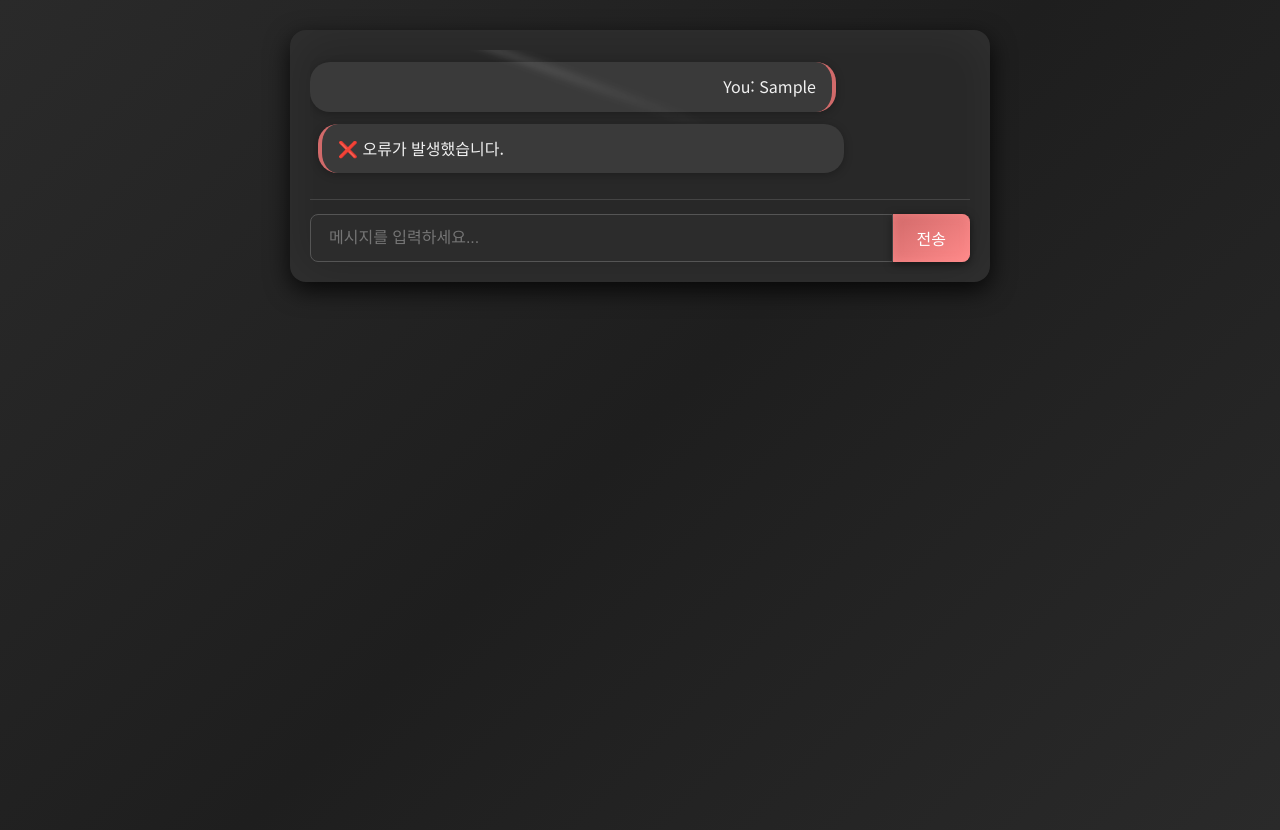
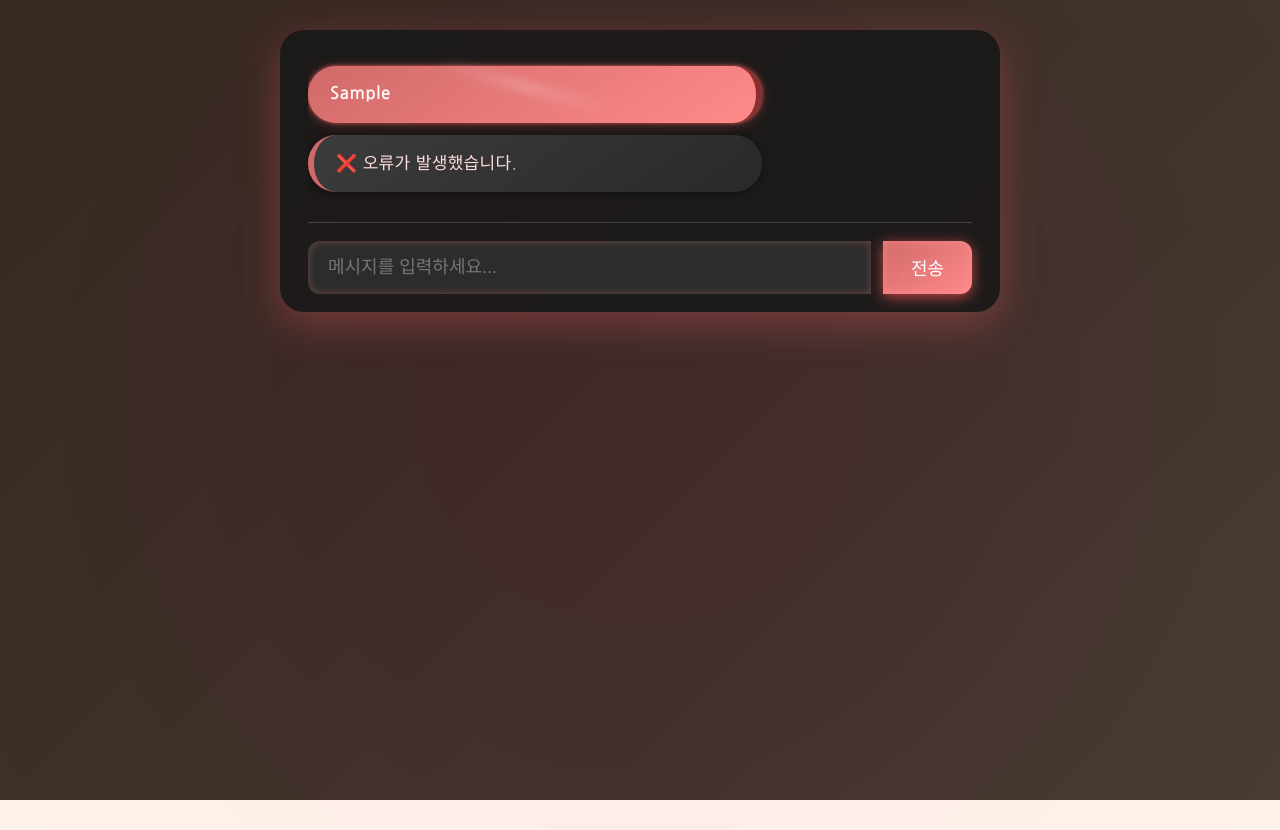
Before and after one commit to INSECT5386/Chat, a plain HTML site: page Web/index.html in a window 1280 px wide. Both pictures are taken after typing "Sample" into the empty fields and a click on the button "전송". After the commit the page ends 800 px from the top, so only its background shows below. Drawn offline with Linux system fonts and the light colour scheme; no server answers.

Commit message:
Update index.html

```diff
--- a/Web/index.html
+++ b/Web/index.html
@@ -5,145 +5,211 @@
 <meta name="viewport" content="width=device-width, initial-scale=1" />
 <title>S3GeN 챗봇</title>
 <style>
-  @import url('https://fonts.googleapis.com/css2?family=Noto+Sans+KR:wght@400;500&display=swap');
+  @import url('https://fonts.googleapis.com/css2?family=Nanum+Gothic:wght@400;700&display=swap');
 
-  html, body {
-    margin: 0;
+  /* Reset & 기본 세팅 */
+  * {
+    box-sizing: border-box;
+  }
+
+  body, html {
+    margin: 0; padding: 0;
     height: 100%;
-    background: #1e1e1e;
-    font-family: 'Noto Sans KR', sans-serif;
+    background: linear-gradient(135deg, #141414, #2a2a2a);
+    font-family: 'Nanum Gothic', 'Noto Sans KR', sans-serif;
+    color: #eee;
+    -webkit-font-smoothing: antialiased;
+    -moz-osx-font-smoothing: grayscale;
+    overflow: hidden;
+    user-select: none;
+  }
 
-    /* 은은한 광택 배경 */
-    background: linear-gradient(135deg, #2a2a2a 0%, #1e1e1e 50%, #2a2a2a 100%);
-    background-repeat: no-repeat;
-    background-attachment: fixed;
+  /* 흐릿한 배경효과 */
+  body::before {
+    content: "";
+    position: fixed;
+    top: -50%; left: -50%;
+    width: 200%; height: 200%;
+    background: radial-gradient(circle at center, #ff5f6d 0%, #ffc371 70%);
+    filter: blur(100px);
+    opacity: 0.15;
+    pointer-events: none;
+    z-index: 0;
   }
 
   #chat {
-    max-width: 700px;
+    position: relative;
+    max-width: 720px;
     max-height: 90vh;
     margin: 30px auto;
-    padding: 20px;
-    box-sizing: border-box;
-    background: #282828;
-    border-radius: 16px;
-    box-shadow:
-      0 8px 24px rgba(0,0,0,0.8),
-      inset 0 0 50px 2px rgba(255, 255, 255, 0.04);
+    padding: 24px 28px 18px 28px;
+    background: rgba(24,24,24,0.85);
+    border-radius: 24px;
+    box-shadow: 0 12px 40px rgba(255, 100, 100, 0.3);
     display: flex;
     flex-direction: column;
-    overflow: hidden;
+    z-index: 1;
   }
 
   #messages {
     flex-grow: 1;
     overflow-y: auto;
-    padding-right: 12px;
+    padding-right: 16px;
+    scrollbar-width: thin;
+    scrollbar-color: #d16a6a transparent;
     scroll-behavior: smooth;
+  }
+
+  /* 스크롤바 크롬/엣지/사파리 */
+  #messages::-webkit-scrollbar {
+    width: 8px;
+  }
+  #messages::-webkit-scrollbar-track {
+    background: transparent;
+  }
+  #messages::-webkit-scrollbar-thumb {
+    background-color: #d16a6a;
+    border-radius: 20px;
+    border: 2px solid transparent;
+    background-clip: content-box;
   }
 
   .message {
     position: relative;
     margin: 12px 0;
-    line-height: 1.6;
-    padding: 12px 20px;
-    border-radius: 20px;
-    max-width: 75%;
+    line-height: 1.7;
+    padding: 14px 22px;
+    border-radius: 28px;
+    max-width: 70%;
     white-space: pre-wrap;
     word-wrap: break-word;
-    animation: fadeIn 0.3s ease-in;
-    box-shadow: 0 2px 8px rgba(0,0,0,0.25);
+    font-size: 17px;
+    letter-spacing: 0.02em;
+    box-shadow: 0 2px 12px rgba(0,0,0,0.35);
+    animation: fadeInUp 0.4s ease forwards;
   }
 
-  /* 봇 메시지: 왼쪽 정렬, border-left */
+  /* 봇 메시지 */
   .bot {
     align-self: flex-start;
-    background: #3a3a3a;
-    color: #f0f0f0;
-    text-align: left;
-    margin-left: 8px;
-    border-left: 4px solid #d16a6a;
-    padding-left: 16px;
+    background: linear-gradient(145deg, #3c3c3c, #292929);
+    color: #ffdddd;
+    border-left: 6px solid #d16a6a;
+    padding-left: 22px;
   }
 
-  /* 유저 메시지: 오른쪽 정렬, 봇 말풍선 좌우 반전 스타일 */
+  /* 유저 메시지 */
   .user {
     align-self: flex-end;
-    background: #3a3a3a;
-    color: #f0f0f0;
-    text-align: right;
-    margin-right: 8px;
-    border-right: 4px solid #d16a6a;
-    padding-right: 16px;
+    background: linear-gradient(145deg, #d16a6a, #ff8a8a);
+    color: #fff9f9;
+    border-right: 6px solid #8a2f2f;
+    padding-right: 22px;
+    font-weight: 600;
+    letter-spacing: 0.03em;
+    filter: drop-shadow(0 0 2px #ff6a6a);
   }
 
+  /* 유저 말풍선 반짝임 */
   .user::before {
     content: '';
     position: absolute;
-    top: 10px;
-    right: 20%;
+    top: 14px;
+    right: 22%;
     width: 60%;
-    height: 10px;
-    background: linear-gradient(60deg, rgba(255,255,255,0.15), rgba(255,255,255,0));
+    height: 12px;
+    background: radial-gradient(circle, rgba(255,255,255,0.18), transparent 70%);
     border-radius: 50%;
     pointer-events: none;
-    filter: blur(3px);
-    transform: rotate(20deg);
+    filter: blur(4px);
+    transform: rotate(15deg);
   }
 
+  /* 폼 영역 */
   #inputForm {
     display: flex;
-    border-top: 1px solid #444;
-    padding-top: 14px;
-    margin-top: 14px;
+    border-top: 1.5px solid #444;
+    padding-top: 18px;
+    margin-top: 18px;
+    gap: 12px;
   }
 
   #inputForm input[type="text"] {
     flex-grow: 1;
-    padding: 14px 18px;
-    font-size: 16px;
+    padding: 16px 20px;
+    font-size: 18px;
     background-color: #2c2c2c;
     color: #eee;
-    border: 1px solid #555;
-    border-radius: 8px 0 0 8px;
+    border: none;
+    border-radius: 12px 0 0 12px;
     outline: none;
+    box-shadow:
+      inset 0 0 10px rgba(255, 140, 140, 0.3);
+    transition: background-color 0.25s ease;
+  }
+  #inputForm input[type="text"]:focus {
+    background-color: #3a3a3a;
   }
 
   #inputForm button {
     background: linear-gradient(145deg, #d16a6a, #ff8a8a);
     color: white;
     border: none;
-    padding: 0 24px;
-    font-size: 16px;
+    padding: 0 28px;
+    font-size: 18px;
     cursor: pointer;
-    border-radius: 0 8px 8px 0;
-    transition: all 0.25s ease-in-out;
+    border-radius: 0 12px 12px 0;
+    transition: all 0.3s ease-in-out;
     box-shadow:
-      0 2px 8px rgba(0, 0, 0, 0.5),
-      inset 0 0 10px rgba(255, 140, 140, 0.6);
+      0 3px 14px rgba(255, 90, 90, 0.7),
+      inset 0 0 12px rgba(255, 140, 140, 0.75);
   }
 
   #inputForm button:hover {
     background: linear-gradient(145deg, #ff8a8a, #d16a6a);
     box-shadow:
-      0 4px 12px rgba(255, 100, 100, 0.8),
-      inset 0 0 15px rgba(255, 255, 255, 0.7);
-    transform: scale(1.02);
+      0 6px 22px rgba(255, 120, 120, 0.9),
+      inset 0 0 18px rgba(255, 255, 255, 0.85);
+    transform: scale(1.06);
   }
 
-  @keyframes fadeIn {
-    from { opacity: 0; transform: translateY(10px); }
+  @keyframes fadeInUp {
+    from { opacity: 0; transform: translateY(20px); }
     to { opacity: 1; transform: translateY(0); }
+  }
+
+  /* 반응형 */
+  @media (max-width: 480px) {
+    #chat {
+      max-width: 100vw;
+      margin: 10px 0;
+      border-radius: 0;
+      padding: 18px 16px 14px 16px;
+      max-height: 100vh;
+    }
+    .message {
+      max-width: 90%;
+      font-size: 16px;
+      padding: 12px 18px;
+    }
+    #inputForm input[type="text"] {
+      font-size: 16px;
+      padding: 14px 16px;
+    }
+    #inputForm button {
+      font-size: 16px;
+      padding: 0 20px;
+    }
   }
 </style>
 </head>
 <body>
 
-<div id="chat">
-  <div id="messages"></div>
-  <form id="inputForm">
-    <input type="text" id="messageInput" autocomplete="off" placeholder="메시지를 입력하세요..." />
-    <button type="submit">전송</button>
+<div id="chat" role="main" aria-label="채팅 인터페이스">
+  <div id="messages" aria-live="polite" aria-atomic="false"></div>
+  <form id="inputForm" aria-label="메시지 입력 폼">
+    <input type="text" id="messageInput" autocomplete="off" placeholder="메시지를 입력하세요..." aria-label="메시지 입력창" />
+    <button type="submit" aria-label="메시지 전송 버튼">전송</button>
   </form>
 </div>
 
@@ -166,7 +232,7 @@
     e.preventDefault();
     const message = messageInput.value.trim();
     if (!message) return;
-    appendMessage('You: ' + message, 'user');
+    appendMessage(message, 'user');
     messageInput.value = '';
 
     if (eventSource) {
@@ -180,7 +246,7 @@
     let accumulatedResponse = '';
 
     eventSource.onopen = () => {
-      console.log('Connected to API');
+      console.log('API 연결 성공');
     };
 
     eventSource.onmessage = (event) => {
@@ -209,7 +275,7 @@
     };
 
     eventSource.onerror = (err) => {
-      console.error('EventSource error:', err);
+      console.error('EventSource 에러:', err);
       if (eventSource) {
         eventSource.close();
         eventSource = null;
```
